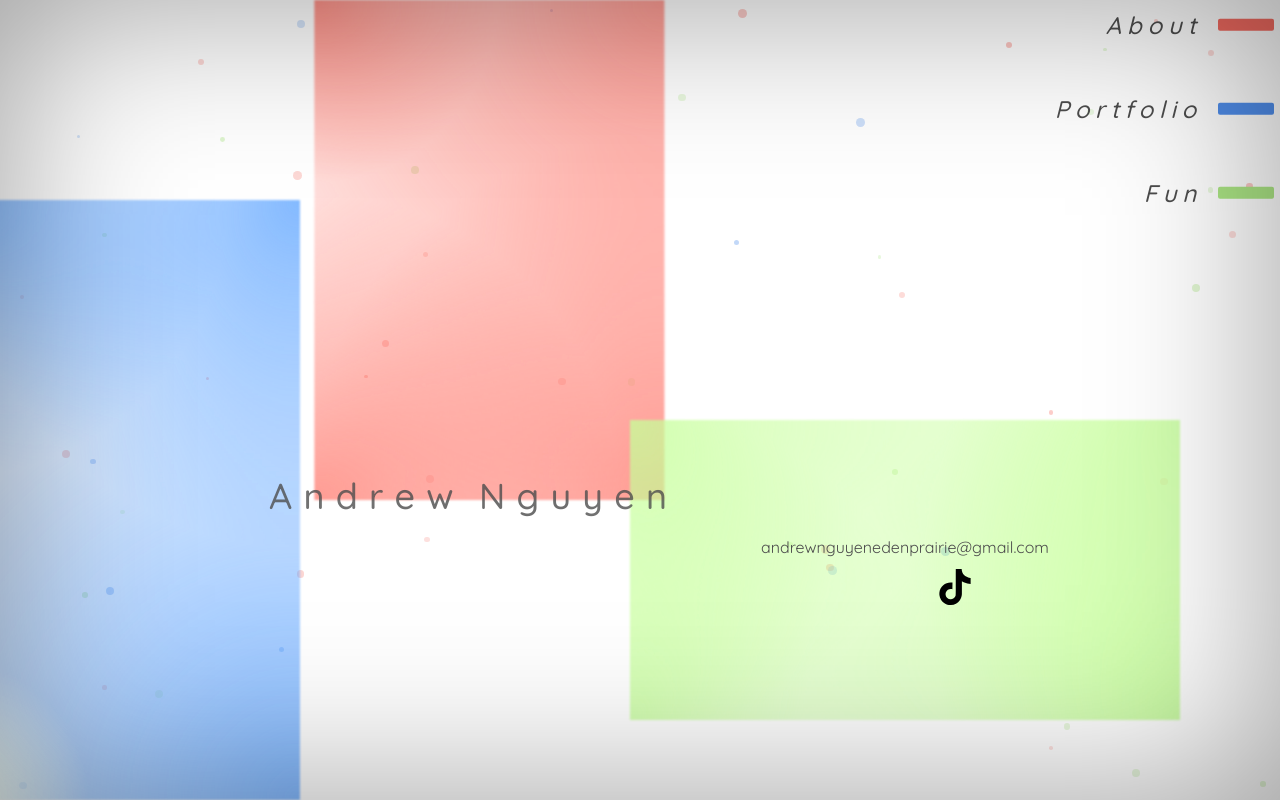
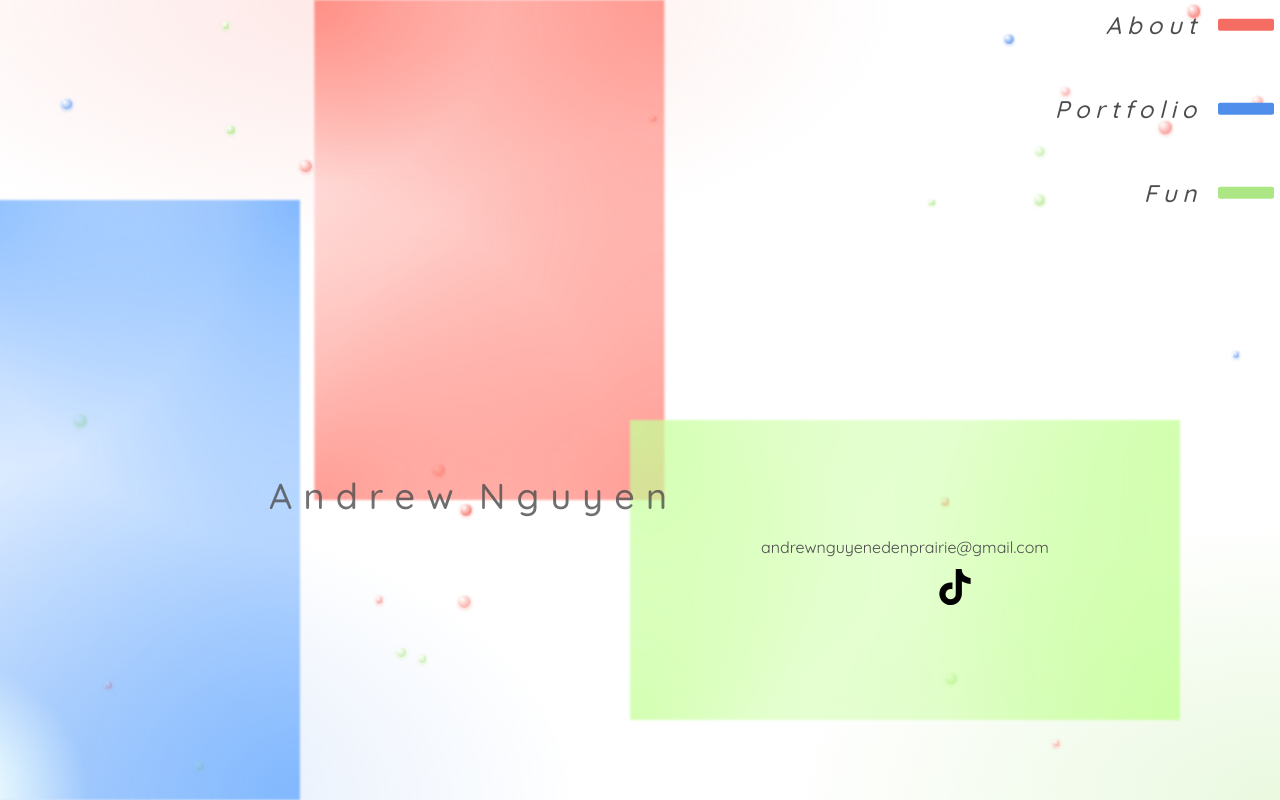
Before and after one commit to andywynn1/andywynn1.github.io, a React (Vite) app: page / in a window 1280 px wide. Built offline with nearby package versions, Linux system fonts and the light colour scheme; some icons are missing.

Commit message:
Homepage: replace black vignette with pastel haze and glossy drifting orbs

```diff
--- a/src/App.jsx
+++ b/src/App.jsx
@@ -12,6 +12,7 @@ import Vignette from "./Vignette";
 import BackButton from "./BackButton";
 import Title from "./Title";
 import DotField from "./DotField";
+import Haze from "./Haze";
 import Binairo from "./Binairo";
 import AlbumSpinner from "./AlbumSpinner";
 
@@ -126,7 +127,8 @@ function App() {
 />
           <Title></Title>
 
-       <DotField colors={[PAGE_COLORS.page1, PAGE_COLORS.page2, PAGE_COLORS.page3]} />
+       <Haze />
+       <DotField colors={[PAGE_COLORS.page1, PAGE_COLORS.page2, PAGE_COLORS.page3]} orbs />
 
         </>
       )}
@@ -173,7 +175,7 @@ function App() {
 )}
 
 
-<Vignette color={vignetteColor} intensity={page === "albums" ? 0 : 0.4} duration={1.5} />
+<Vignette color={vignetteColor} intensity={page === "albums" || page === "home" ? 0 : 0.4} duration={1.5} />
       <TransitionOverlay controls={overlayControls} />
     </div>
   );
--- a/src/DotField.jsx
+++ b/src/DotField.jsx
@@ -14,19 +14,33 @@ const MIN_SIZE = 3;
 const MAX_SIZE = 9;
 const MIN_ALPHA = 0.2;
 const MAX_ALPHA = 0.4;
+
+// Orb look (glossy bubbles that drift slowly): fewer, larger, more opaque.
+const ORB_COUNT = 26;
+const ORB_MIN_SIZE = 7;
+const ORB_MAX_SIZE = 15;
+const ORB_MIN_ALPHA = 0.45;
+const ORB_MAX_ALPHA = 0.75;
 // --------------------------
 
-export default function DotField({ colors }) {
+export default function DotField({ colors, orbs = false }) {
   const dots = useMemo(() => {
     const nextRandom = pseudoRandom(20070604);
-    return Array.from({ length: DOT_COUNT }).map(() => ({
+    const count = orbs ? ORB_COUNT : DOT_COUNT;
+    return Array.from({ length: count }).map(() => ({
       x: nextRandom() * 100,
       y: nextRandom() * 100,
-      size: MIN_SIZE + nextRandom() * (MAX_SIZE - MIN_SIZE),
-      alpha: MIN_ALPHA + nextRandom() * (MAX_ALPHA - MIN_ALPHA),
+      size: orbs
+        ? ORB_MIN_SIZE + nextRandom() * (ORB_MAX_SIZE - ORB_MIN_SIZE)
+        : MIN_SIZE + nextRandom() * (MAX_SIZE - MIN_SIZE),
+      alpha: orbs
+        ? ORB_MIN_ALPHA + nextRandom() * (ORB_MAX_ALPHA - ORB_MIN_ALPHA)
+        : MIN_ALPHA + nextRandom() * (MAX_ALPHA - MIN_ALPHA),
       color: colors[Math.floor(nextRandom() * colors.length)],
+      driftSeconds: 9 + nextRandom() * 8,
+      driftDelay: -nextRandom() * 12,
     }));
-  }, [colors]);
+  }, [colors, orbs]);
 
   return (
     <div
@@ -38,9 +52,21 @@ export default function DotField({ colors }) {
         overflow: "hidden",
       }}
     >
+      {orbs && (
+        <style>{`
+          @keyframes site-orb-drift {
+            from { transform: translate3d(0, 0, 0); }
+            to { transform: translate3d(6px, -12px, 0); }
+          }
+          @media (prefers-reduced-motion: reduce) {
+            .site-orb { animation: none !important; }
+          }
+        `}</style>
+      )}
       {dots.map((dot, i) => (
         <div
           key={i}
+          className={orbs ? "site-orb" : undefined}
           style={{
             position: "absolute",
             left: `${dot.x}%`,
@@ -48,7 +74,13 @@ export default function DotField({ colors }) {
             width: `${dot.size}px`,
             height: `${dot.size}px`,
             borderRadius: "50%",
-            backgroundColor: `rgba(${dot.color}, ${dot.alpha})`,
+            ...(orbs
+              ? {
+                  background: `radial-gradient(circle at 32% 30%, rgba(255, 255, 255, 0.95), rgba(${dot.color}, ${dot.alpha}) 55%)`,
+                  boxShadow: `inset 0 0 0 1px rgba(255, 255, 255, 0.7), 0 1px 3px rgba(${dot.color}, 0.25)`,
+                  animation: `site-orb-drift ${dot.driftSeconds}s ease-in-out ${dot.driftDelay}s infinite alternate`,
+                }
+              : { backgroundColor: `rgba(${dot.color}, ${dot.alpha})` }),
           }}
         />
       ))}
--- /dev/null
+++ b/src/Haze.jsx
@@ -0,0 +1,20 @@
+// Soft pastel glow along the page edges, painted behind everything.
+// Replaces the black vignette on the homepage: it adds color instead of grey.
+export default function Haze() {
+  return (
+    <div
+      style={{
+        position: "fixed",
+        inset: 0,
+        zIndex: 0,
+        pointerEvents: "none",
+        background: [
+          "radial-gradient(ellipse 65% 55% at 0% 100%, rgba(80, 142, 235, 0.22), transparent 70%)",
+          "radial-gradient(ellipse 55% 50% at 100% 100%, rgba(172, 230, 133, 0.26), transparent 70%)",
+          "radial-gradient(ellipse 60% 45% at 28% 0%, rgba(245, 108, 98, 0.16), transparent 70%)",
+          "radial-gradient(ellipse 40% 40% at 100% 0%, rgba(255, 255, 255, 0.0), transparent 70%)",
+        ].join(", "),
+      }}
+    />
+  );
+}
```
